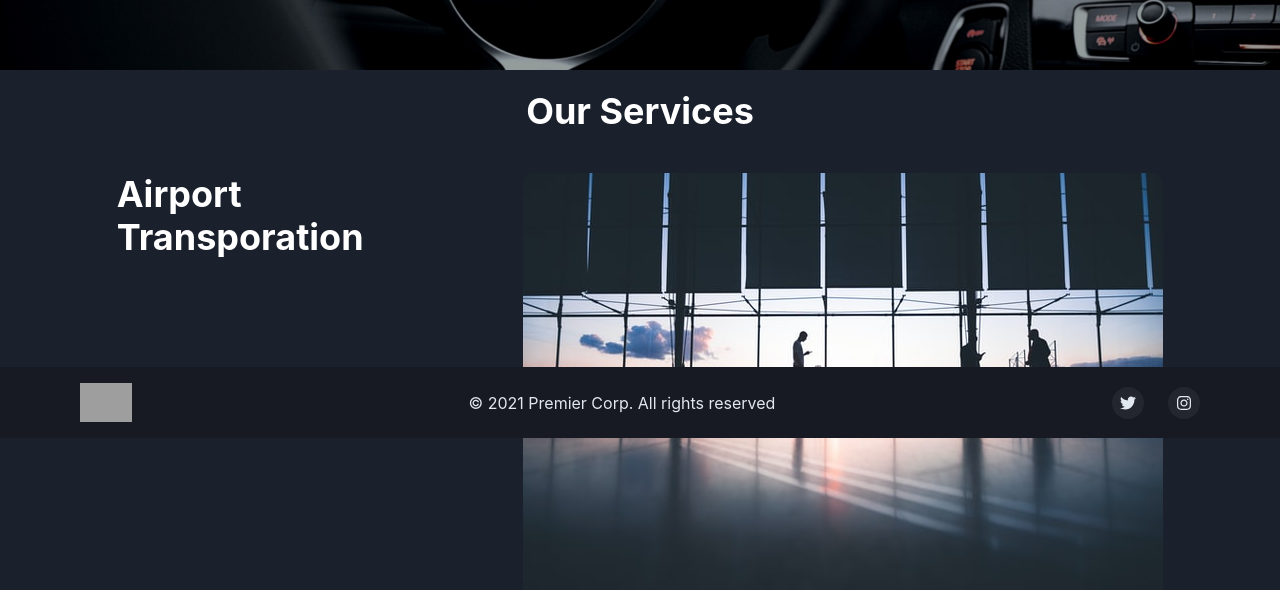
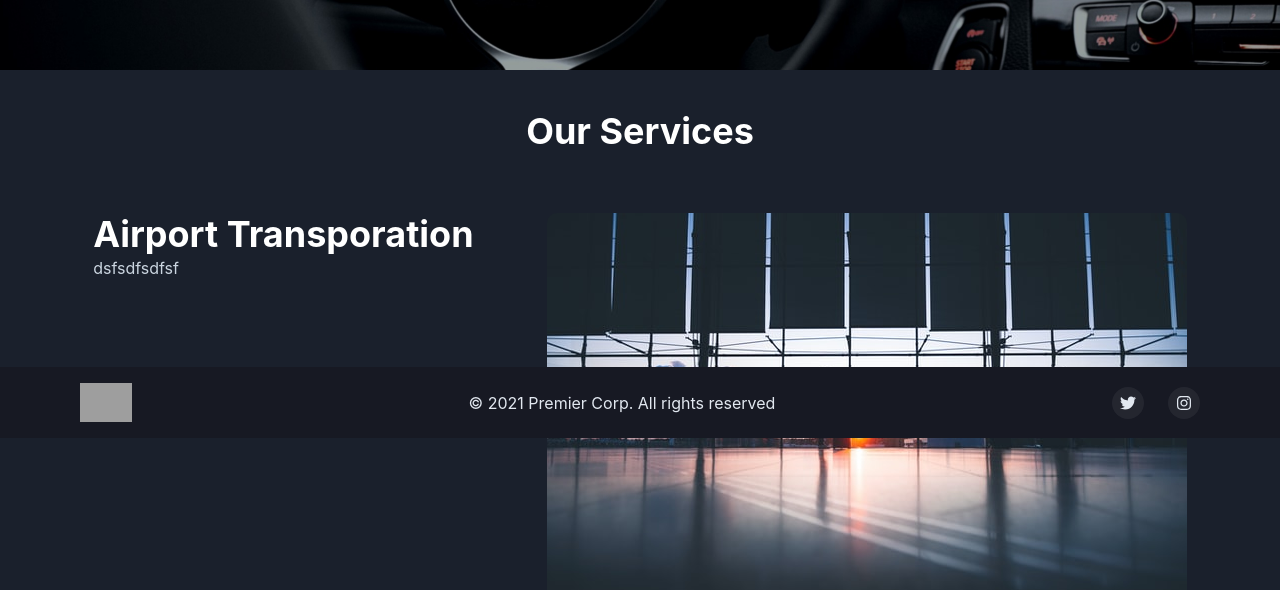
Before and after one commit to lox0131/PremierCorporateWeb, a Next.js app in the folder client/: page / in a window 1280 px wide. Shown: the part 362-952 px from the top of the page. Built offline with nearby package versions, Linux system fonts and the light colour scheme; no server answers; grey boxes are pictures that could not be loaded.

Commit message:
Update SideBySide.tsx

```diff
--- a/client/components/SideBySide.tsx
+++ b/client/components/SideBySide.tsx
@@ -1,21 +1,26 @@
-import { Flex, Image, Heading, Divider } from "@chakra-ui/react";
+import { Flex, Image, Heading, Text, useMediaQuery } from "@chakra-ui/react";
 
 interface Props {}
 
 const SideBySide = (props: Props) => {
+  const [isLargerThan] = useMediaQuery("(min-width: 500px)");
   return (
     <>
-      <Heading padding="20px" textAlign="center" bg="gray.800" color="white">
+      <Heading padding="40px" textAlign="center" bg="gray.800" color="white">
         Our Services
       </Heading>
       <Flex flexDirection="column" bg="gray.800" color="white" padding="20px">
-        <Flex justifyContent="space-evenly">
-          <Flex w="25%">
+        <Flex justifyContent="space-evenly" flexDirection={isLargerThan ? "row" : "column"}>
+          <Flex flexDirection="column">
             <Heading>Airport Transporation</Heading>
+            <Text color="gray.300">dsfsdfsdfsf</Text>
           </Flex>
           <Image
             borderRadius="10px"
             src="artur-tumasjan-KZSNMN4VxR8-unsplash.jpg"
+            bgPos="center"
+            bgSize="cover"
+            alt="Image"
           />
         </Flex>
         <Flex>
```
